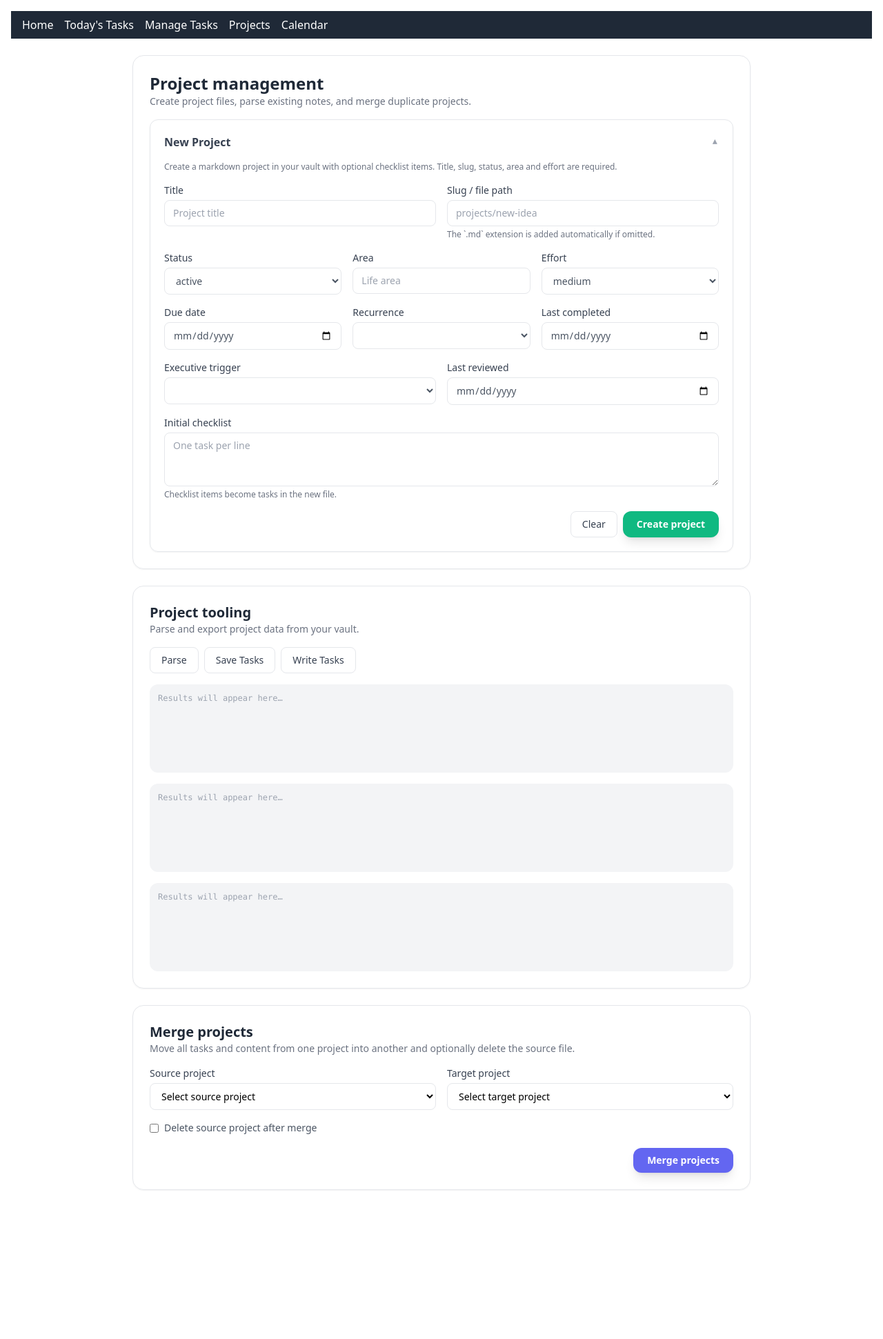
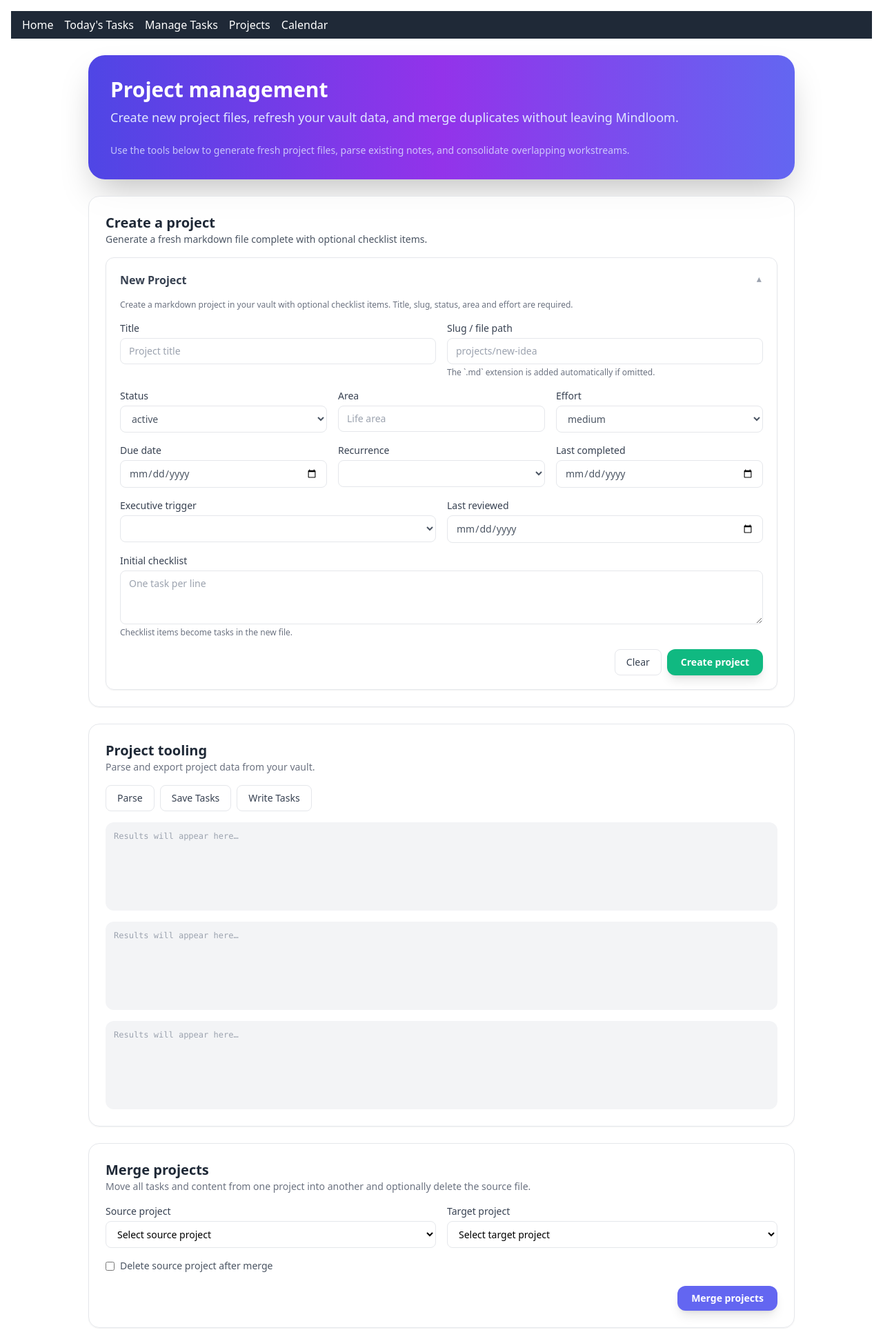
Before and after one commit to EoghannIrving/mindloom, a FastAPI app: page /projects-page in a window 1280 px wide. Shown: the whole page at 69% size. Before the commit the page ends 1725 px from the top, so only its background shows below. Run offline with FastAPI, Linux system fonts and the light colour scheme; some libraries are stand-ins or nearby versions.

Commit message:
Refresh projects hero layout

```diff
--- a/templates/projects.html
+++ b/templates/projects.html
@@ -1,13 +1,24 @@
 {% extends "base.html" %}
 {% block title %}Projects · Mindloom{% endblock %}
 {% block content %}
-  <div class="max-w-4xl mx-auto space-y-6">
-    <section class="rounded-2xl border border-gray-200 bg-white/80 p-6 shadow-sm">
-      <header class="mb-4">
-        <h1 class="text-2xl font-semibold text-gray-800">Project management</h1>
-        <p class="text-sm text-gray-500">
-          Create project files, parse existing notes, and merge duplicate projects.
+  <div class="max-w-5xl mx-auto space-y-6">
+    <section
+      class="bg-gradient-to-r from-indigo-600 via-purple-600 to-indigo-500 text-white rounded-3xl shadow-2xl p-8 space-y-6">
+      <div class="space-y-2">
+        <h1 class="text-3xl font-bold">Project management</h1>
+        <p class="text-lg text-indigo-100">
+          Create new project files, refresh your vault data, and merge duplicates without leaving Mindloom.
         </p>
+      </div>
+      <p class="text-sm text-indigo-100/80">
+        Use the tools below to generate fresh project files, parse existing notes, and consolidate overlapping workstreams.
+      </p>
+    </section>
+
+    <section class="rounded-2xl border border-gray-200 bg-white/80 p-6 shadow-sm space-y-4">
+      <header>
+        <h2 class="text-xl font-semibold text-gray-800">Create a project</h2>
+        <p class="text-sm text-gray-600">Generate a fresh markdown file complete with optional checklist items.</p>
       </header>
       <details class="group rounded-xl border border-gray-200 bg-white/90 p-5 shadow-sm" open>
         <summary class="cursor-pointer select-none text-base font-semibold text-gray-700 flex items-center justify-between">
```
